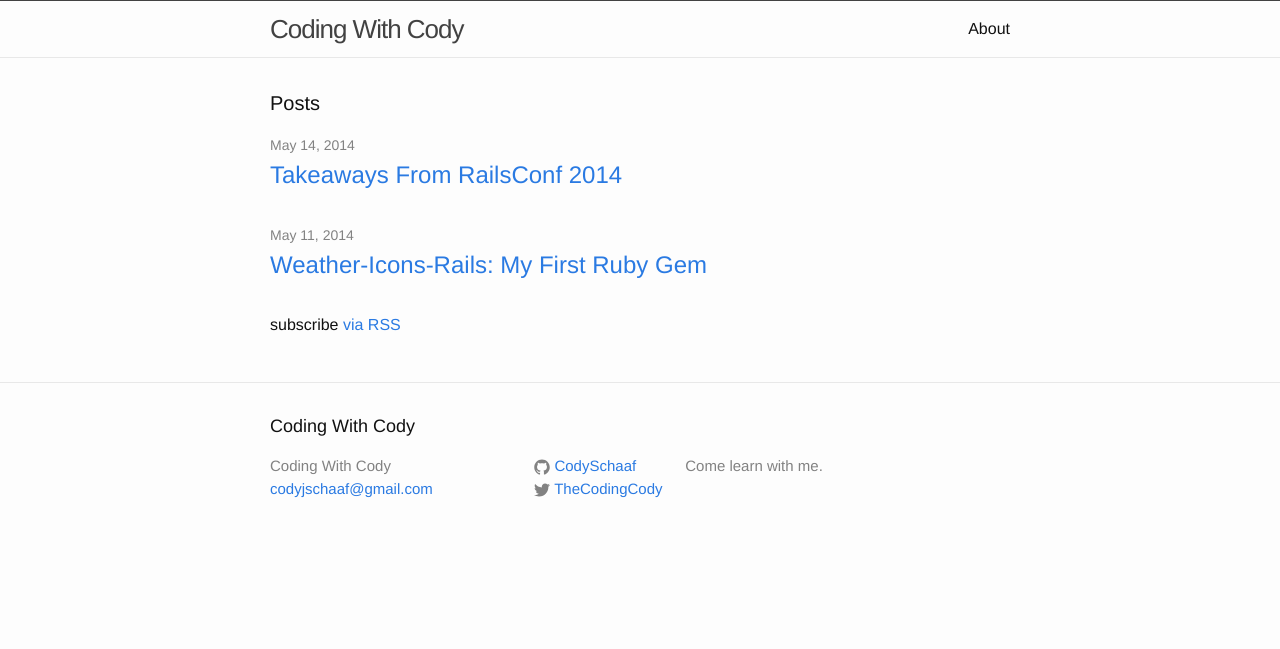
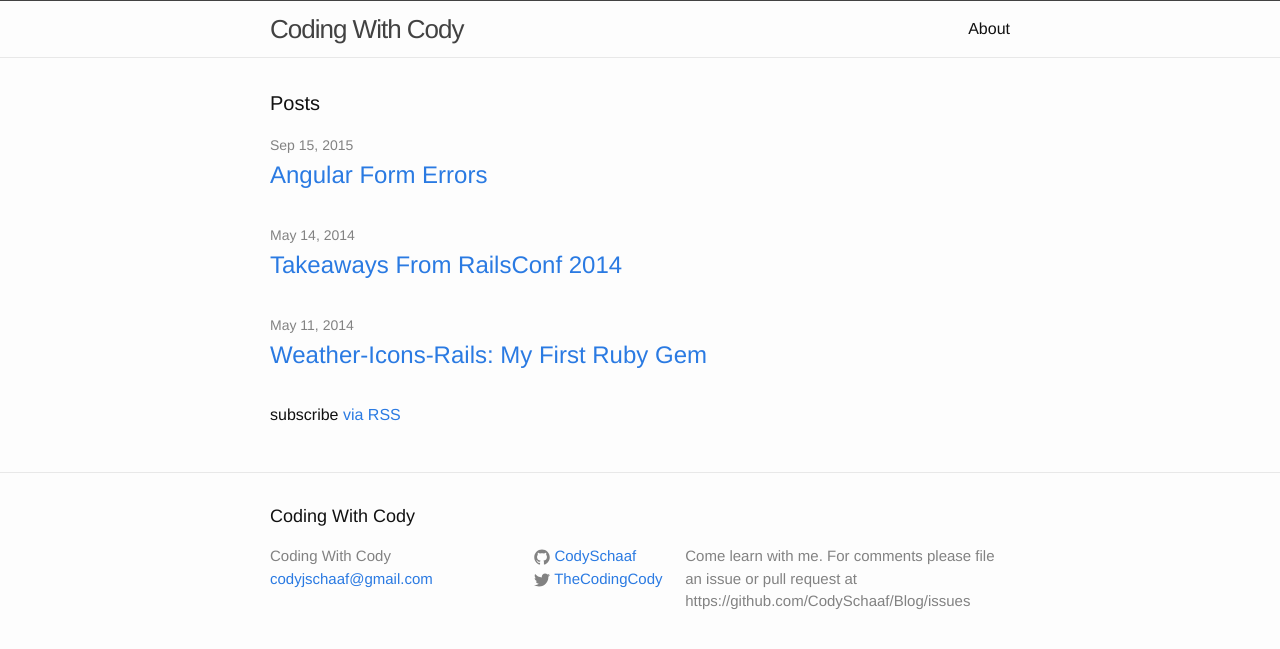
Before and after one commit to CodySchaaf/Blog-Archive, a Jekyll site: the page built from index.html, in a window 1280 px wide, cut to the strip 104-753 px from the top of the page. Built offline with Jekyll 4.4.1, drawn with Linux system fonts in a browser that asks for light colours.

Commit message:
adding comments

```diff
--- a/_config.yml
+++ b/_config.yml
@@ -3,6 +3,7 @@
 email: codyjschaaf@gmail.com
 description: > # this means to ignore newlines until "baseurl:"
   Come learn with me.
+  For comments please file an issue or pull request at https://github.com/CodySchaaf/Blog/issues
 baseurl: "" # the subpath of your site, e.g. /blog/
 url: "http://codyschaaf.com" # the base hostname & protocol for your site
 twitter_username: TheCodingCody
--- /dev/null
+++ b/_posts/2015-09-14-angular-form-errors.markdown
@@ -0,0 +1,4 @@
+---
+title: Angular Form Errors
+date: 2015-09-14T22:11:38-07:00
+---
```
Also changed, not shown: _layouts/post.html (+13 -0 lines).
